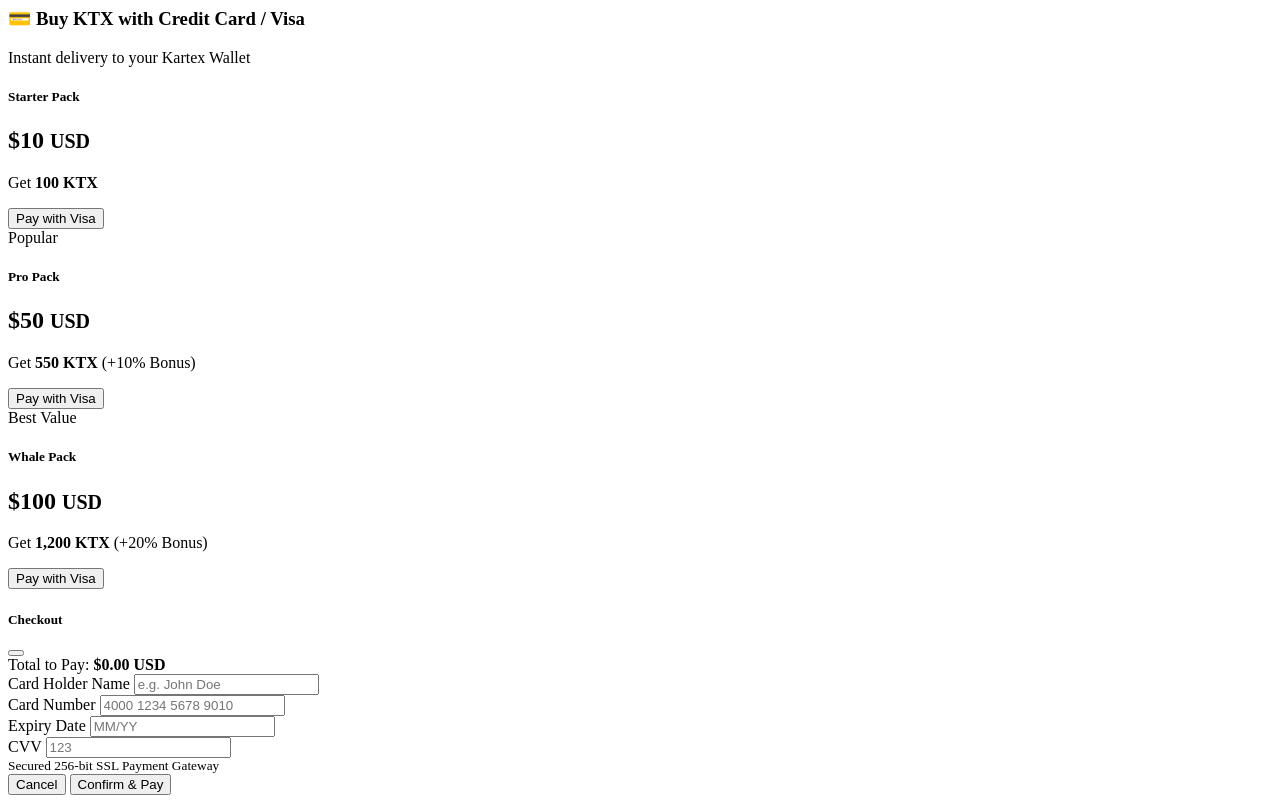
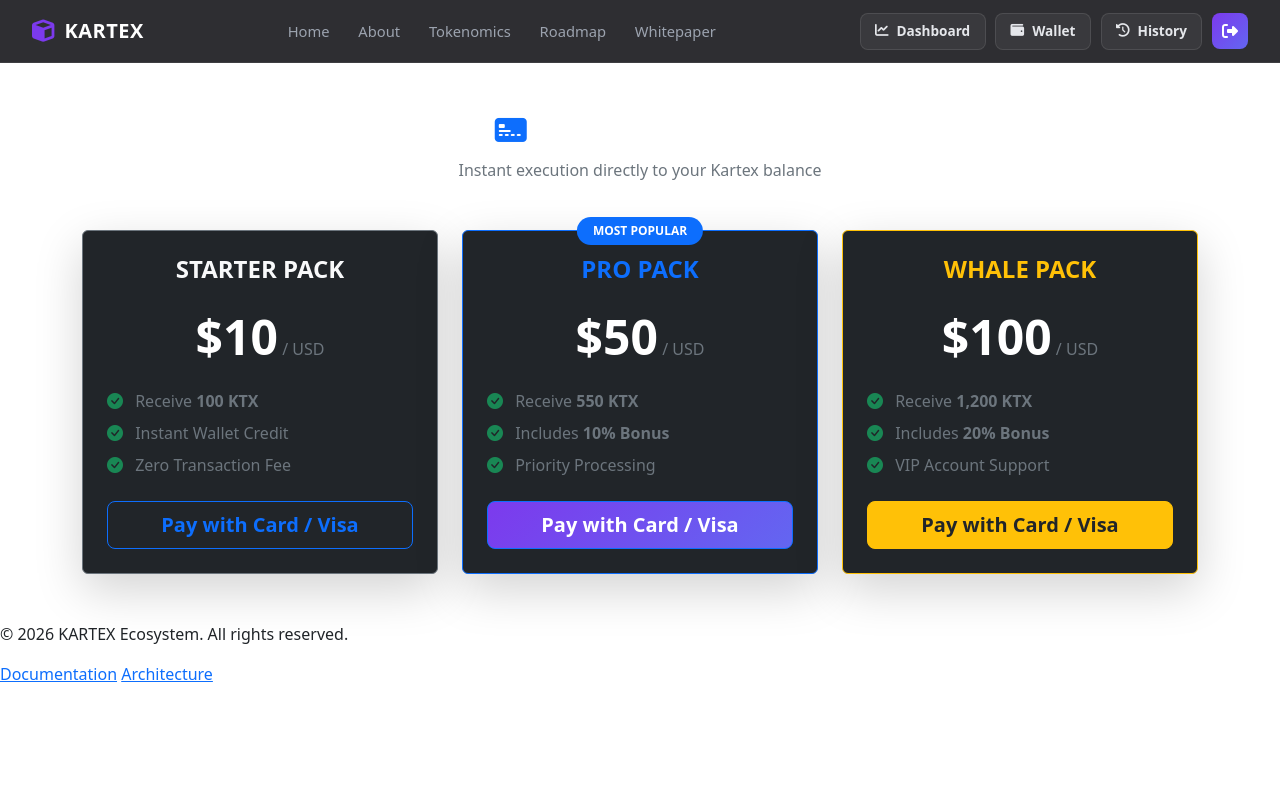
Before and after one commit to hmizoo903/kartex-ecosystem, a Flask app: page /wallet in a window 1280 px wide. After the commit the page ends 682 px from the top, so only its background shows below. Run offline with Flask 3, Linux system fonts and the light colour scheme; a user stored in the database is signed in; some libraries are stand-ins or nearby versions.

Commit message:
Add Visa payment modal UI and protect credentials

```diff
--- a/templates/wallet.html
+++ b/templates/wallet.html
@@ -1,117 +1,156 @@
-<!-- قسم باقات الشراء بالفيزا -->
-<div class="row mt-4">
-    <div class="col-12 text-center mb-3">
-        <h3>💳 Buy KTX with Credit Card / Visa</h3>
-        <p class="text-muted">Instant delivery to your Kartex Wallet</p>
+{% extends "base.html" %}
+
+{% block content %}
+<!-- Bootstrap CSS CDN لضمان ظهور الألوان والأزرار بشكل احترافي -->
+<link href="https://cdn.jsdelivr.net/npm/bootstrap@5.3.0/dist/css/bootstrap.min.css" rel="stylesheet">
+<link rel="stylesheet" href="https://cdn.jsdelivr.net/npm/bootstrap-icons@1.10.5/font/bootstrap-icons.css">
+
+<div class="container py-5">
+    <!-- Header -->
+    <div class="text-center mb-5">
+        <h2 class="fw-bold text-white"><i class="bi bi-credit-card-2-front-fill text-primary"></i> Buy KTX Tokens</h2>
+        <p class="text-secondary">Instant execution directly to your Kartex balance</p>
     </div>
 
+    <!-- Pricing Cards -->
+    <div class="row g-4 justify-content-center">
         <!-- Starter Pack -->
-    <div class="col-md-4 mb-3">
-        <div class="card bg-dark text-white border-primary h-100">
-            <div class="card-body text-center d-flex flex-column justify-content-between">
+        <div class="col-md-4">
+            <div class="card bg-dark text-white border-secondary h-100 shadow-lg">
+                <div class="card-body p-4 d-flex flex-column justify-content-between text-center">
                     <div>
-                    <h5>Starter Pack</h5>
-                    <h2 class="my-3">$10 <small class="fs-6">USD</small></h2>
-                    <p>Get <strong>100 KTX</strong></p>
+                        <h4 class="fw-bold text-uppercase text-light">Starter Pack</h4>
+                        <div class="my-4">
+                            <span class="display-5 fw-bold">$10</span>
+                            <span class="text-secondary">/ USD</span>
                         </div>
-                <button type="button" class="btn btn-primary w-100" onclick="openPaymentModal('starter', 'Starter Pack', 10)">
-                    Pay with Visa
+                        <ul class="list-unstyled mb-4 text-secondary text-start">
+                            <li class="mb-2"><i class="bi bi-check-circle-fill text-success me-2"></i> Receive <strong>100 KTX</strong></li>
+                            <li class="mb-2"><i class="bi bi-check-circle-fill text-success me-2"></i> Instant Wallet Credit</li>
+                            <li class="mb-2"><i class="bi bi-check-circle-fill text-success me-2"></i> Zero Transaction Fee</li>
+                        </ul>
+                    </div>
+                    <button type="button" class="btn btn-outline-primary btn-lg w-100 fw-bold" onclick="openPaymentModal('starter', 'Starter Pack', 10)">
+                        Pay with Card / Visa
                     </button>
                 </div>
             </div>
         </div>
 
         <!-- Pro Pack -->
-    <div class="col-md-4 mb-3">
-        <div class="card bg-dark text-white border-success h-100">
-            <div class="card-body text-center d-flex flex-column justify-content-between">
+        <div class="col-md-4">
+            <div class="card bg-dark text-white border-primary h-100 shadow-lg position-relative">
+                <span class="position-absolute top-0 start-50 translate-middle badge rounded-pill bg-primary px-3 py-2 text-uppercase">
+                    Most Popular
+                </span>
+                <div class="card-body p-4 d-flex flex-column justify-content-between text-center">
                     <div>
-                    <span class="badge bg-success mb-2">Popular</span>
-                    <h5>Pro Pack</h5>
-                    <h2 class="my-3">$50 <small class="fs-6">USD</small></h2>
-                    <p>Get <strong>550 KTX</strong> (+10% Bonus)</p>
+                        <h4 class="fw-bold text-uppercase text-primary">Pro Pack</h4>
+                        <div class="my-4">
+                            <span class="display-5 fw-bold">$50</span>
+                            <span class="text-secondary">/ USD</span>
                         </div>
-                <button type="button" class="btn btn-success w-100" onclick="openPaymentModal('pro', 'Pro Pack', 50)">
-                    Pay with Visa
+                        <ul class="list-unstyled mb-4 text-secondary text-start">
+                            <li class="mb-2"><i class="bi bi-check-circle-fill text-success me-2"></i> Receive <strong>550 KTX</strong></li>
+                            <li class="mb-2"><i class="bi bi-check-circle-fill text-success me-2"></i> Includes <strong>10% Bonus</strong></li>
+                            <li class="mb-2"><i class="bi bi-check-circle-fill text-success me-2"></i> Priority Processing</li>
+                        </ul>
+                    </div>
+                    <button type="button" class="btn btn-primary btn-lg w-100 fw-bold" onclick="openPaymentModal('pro', 'Pro Pack', 50)">
+                        Pay with Card / Visa
                     </button>
                 </div>
             </div>
         </div>
 
         <!-- Whale Pack -->
-    <div class="col-md-4 mb-3">
-        <div class="card bg-dark text-white border-warning h-100">
-            <div class="card-body text-center d-flex flex-column justify-content-between">
+        <div class="col-md-4">
+            <div class="card bg-dark text-white border-warning h-100 shadow-lg">
+                <div class="card-body p-4 d-flex flex-column justify-content-between text-center">
                     <div>
-                    <span class="badge bg-warning text-dark mb-2">Best Value</span>
-                    <h5>Whale Pack</h5>
-                    <h2 class="my-3">$100 <small class="fs-6">USD</small></h2>
-                    <p>Get <strong>1,200 KTX</strong> (+20% Bonus)</p>
+                        <h4 class="fw-bold text-uppercase text-warning">Whale Pack</h4>
+                        <div class="my-4">
+                            <span class="display-5 fw-bold">$100</span>
+                            <span class="text-secondary">/ USD</span>
                         </div>
-                <button type="button" class="btn btn-warning w-100" onclick="openPaymentModal('whale', 'Whale Pack', 100)">
-                    Pay with Visa
+                        <ul class="list-unstyled mb-4 text-secondary text-start">
+                            <li class="mb-2"><i class="bi bi-check-circle-fill text-success me-2"></i> Receive <strong>1,200 KTX</strong></li>
+                            <li class="mb-2"><i class="bi bi-check-circle-fill text-success me-2"></i> Includes <strong>20% Bonus</strong></li>
+                            <li class="mb-2"><i class="bi bi-check-circle-fill text-success me-2"></i> VIP Account Support</li>
+                        </ul>
+                    </div>
+                    <button type="button" class="btn btn-warning btn-lg w-100 fw-bold text-dark" onclick="openPaymentModal('whale', 'Whale Pack', 100)">
+                        Pay with Card / Visa
                     </button>
                 </div>
             </div>
         </div>
     </div>
+</div>
 
-<!-- Modal واجهة الدفع السريعة بالفيزا -->
+<!-- Modal نافذة الدفع المتناسقة -->
 <div class="modal fade" id="visaPaymentModal" tabindex="-1" aria-hidden="true">
     <div class="modal-dialog modal-dialog-centered">
-        <div class="modal-content bg-dark text-white border-secondary">
+        <div class="modal-content bg-dark text-white border-secondary shadow-lg">
             <div class="modal-header border-secondary">
-                <h5 class="modal-title" id="modalPackageTitle">Checkout</h5>
+                <h5 class="modal-title fw-bold" id="modalPackageTitle"><i class="bi bi-shield-lock-fill text-success me-2"></i> Checkout</h5>
                 <button type="button" class="btn-close btn-close-white" data-bs-dismiss="modal" aria-label="Close"></button>
             </div>
-            <form action="/buy-visa" method="POST" id="paymentForm">
-                <div class="modal-body">
+            <form action="/buy-visa" method="POST">
+                <div class="modal-body p-4">
                     <input type="hidden" name="package" id="modalPackageInput">
 
-                    <div class="alert alert-info py-2 d-flex justify-content-between align-items-center">
-                        <span>Total to Pay:</span>
-                        <strong id="modalPriceTag" class="fs-5">$0.00 USD</strong>
+                    <div class="bg-secondary bg-opacity-25 p-3 rounded mb-4 d-flex justify-content-between align-items-center border border-secondary">
+                        <span class="text-secondary">Amount to Pay:</span>
+                        <strong id="modalPriceTag" class="fs-4 text-success">$0.00 USD</strong>
                     </div>
 
                     <div class="mb-3">
-                        <label class="form-label">Card Holder Name</label>
-                        <input type="text" class="form-control bg-secondary text-white border-0" placeholder="e.g. John Doe" required>
+                        <label class="form-label text-secondary small fw-bold">CARD HOLDER NAME</label>
+                        <input type="text" class="form-control bg-black text-white border-secondary" placeholder="e.g. John Doe" required>
                     </div>
 
                     <div class="mb-3">
-                        <label class="form-label">Card Number</label>
-                        <input type="text" class="form-control bg-secondary text-white border-0" placeholder="4000 1234 5678 9010" maxlength="19" required>
+                        <label class="form-label text-secondary small fw-bold">CARD NUMBER</label>
+                        <div class="input-group">
+                            <input type="text" class="form-control bg-black text-white border-secondary" placeholder="4000 1234 5678 9010" maxlength="19" required>
+                            <span class="input-group-text bg-black border-secondary text-secondary"><i class="bi bi-credit-card"></i></span>
+                        </div>
                     </div>
 
                     <div class="row">
                         <div class="col-6 mb-3">
-                            <label class="form-label">Expiry Date</label>
-                            <input type="text" class="form-control bg-secondary text-white border-0" placeholder="MM/YY" maxlength="5" required>
+                            <label class="form-label text-secondary small fw-bold">EXPIRY DATE</label>
+                            <input type="text" class="form-control bg-black text-white border-secondary" placeholder="MM/YY" maxlength="5" required>
                         </div>
                         <div class="col-6 mb-3">
-                            <label class="form-label">CVV</label>
-                            <input type="password" class="form-control bg-secondary text-white border-0" placeholder="123" maxlength="3" required>
+                            <label class="form-label text-secondary small fw-bold">CVV CODE</label>
+                            <input type="password" class="form-control bg-black text-white border-secondary" placeholder="123" maxlength="3" required>
                         </div>
                     </div>
 
-                    <small class="text-muted"><i class="bi bi-shield-lock"></i> Secured 256-bit SSL Payment Gateway</small>
+                    <div class="text-center text-secondary small mt-2">
+                        <i class="bi bi-lock-fill text-success"></i> 256-bit Encrypted Secure Gateway
+                    </div>
                 </div>
                 <div class="modal-footer border-secondary">
-                    <button type="button" class="btn btn-outline-light" data-bs-dismiss="modal">Cancel</button>
-                    <button type="submit" class="btn btn-success fw-bold">Confirm & Pay</button>
+                    <button type="button" class="btn btn-outline-secondary text-white" data-bs-dismiss="modal">Cancel</button>
+                    <button type="submit" class="btn btn-success fw-bold px-4">Pay & Complete Order</button>
                 </div>
             </form>
         </div>
     </div>
 </div>
 
+<script src="https://cdn.jsdelivr.net/npm/bootstrap@5.3.0/dist/bootstraps.bundle.min.js"></script>
 <script>
 function openPaymentModal(packageKey, packageName, price) {
     document.getElementById('modalPackageInput').value = packageKey;
-    document.getElementById('modalPackageTitle').innerText = 'Pay for ' + packageName;
+    document.getElementById('modalPackageTitle').innerText = 'Secure Payment - ' + packageName;
     document.getElementById('modalPriceTag').innerText = '$' + price.toFixed(2) + ' USD';
 
     var paymentModal = new bootstrap.Modal(document.getElementById('visaPaymentModal'));
     paymentModal.show();
 }
 </script>
+{% endblock %}
```
Lines whose indentation alone changed are shown as unchanged.
